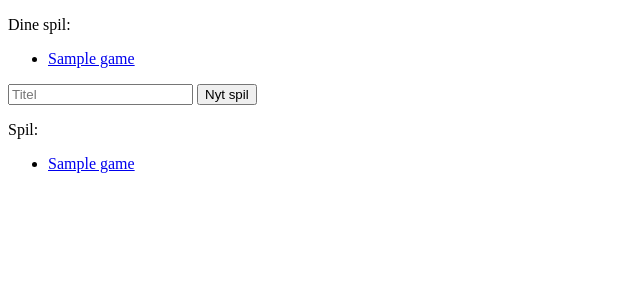
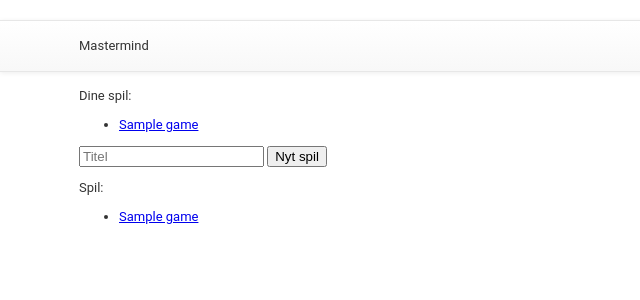
Before and after one commit to Mortal/mastermind, a Django app: template mastermind/templates/mastermind/home.html in a window 1280 px wide. Shown: the top 300 px of the page, without its empty margins (0-640 px from the left). Run offline with Django 3.2, Linux system fonts and the light colour scheme; the template is opened without the code that fills it: most values are stand-ins (such as "Sample title", 1, 10 or a date in 2020).

Commit message:
Add style

```diff
--- /dev/null
+++ b/mastermind/static/mastermind/style.css
@@ -0,0 +1,94 @@
+/* vim:set sw=4 et: */
+body {
+    font-size: 13px;
+    line-height: 16px;
+    font-family: "Roboto", "Lucida Grande", Verdana, Arial, sans-serif;
+    color: #333;
+    margin: 20px 0;
+}
+h1 {
+    margin: 0 0 20px;
+    font-weight: 300;
+    font-size: 20px;
+    color: #666;
+}
+table {
+    border-collapse: collapse;
+}
+table.wide-table {
+    width: 100%;
+}
+td, th {
+    padding: 8px;
+    border-bottom: 1px solid #eee;
+}
+thead tr {
+    background-color: #f6f6f6;
+}
+thead th {
+    font-size: 11px;
+    text-transform: uppercase;
+    text-align: left;
+    border-top: 1px solid #eee;
+    border-bottom: 1px solid #eee;
+}
+tr:nth-child(even) {
+    background-color: #f9f9f9;
+}
+
+.container {
+    padding: 0 8px;
+    margin: 0 auto;
+    box-sizing: border-box;
+}
+
+nav {
+    -webkit-box-shadow: inset 0 1px 0 rgba(255,255,255,.15),0 1px 5px rgba(0,0,0,.075);
+    box-shadow: inset 0 1px 0 rgba(255,255,255,.15),0 1px 5px rgba(0,0,0,.075);
+    background-image:-webkit-linear-gradient(top,#fff 0,#f8f8f8 100%);
+    background-image:-o-linear-gradient(top,#fff 0,#f8f8f8 100%);
+    background-image:-webkit-gradient(linear,left top,left bottom,from(#fff),to(#f8f8f8));
+    background-image:linear-gradient(to bottom,#fff 0,#f8f8f8 100%);
+    border: 1px solid #E7E7E7;
+    border-width: 1px 0;
+    margin-bottom: 16px;
+}
+
+nav a, nav a:link, nav a:visited {
+    color: #333;
+    text-decoration: none;
+}
+
+nav ul {
+    list-style-type: none;
+    display: flex;
+    display: -webkit-flex;
+    flex-direction: row;
+    -webkit-flex-direction: row;
+    min-height: 50px;
+}
+
+nav li {
+    margin-right: 1em;
+    line-height: 50px;
+}
+
+@media (min-width: 768px) {
+    .container {
+        width: 750px;
+        padding: 0 24px;
+    }
+
+}
+
+@media (min-width: 992px) {
+    .container {
+        width: 970px;
+    }
+}
+
+@media (min-width: 1200px) {
+    .container {
+        width: 1170px;
+    }
+}
--- a/mastermind/templates/mastermind/base.html
+++ b/mastermind/templates/mastermind/base.html
@@ -1,12 +1,24 @@
+{% load staticfiles %}
 <!DOCTYPE html>
 <html>
 <head>
 <meta charset="utf-8" />
 <title>{% block fulltitle %}{% block title %}{% endblock %} - Mastermind{% endblock %}</title>
+<meta name="viewport"
+content="width=device-width, initial-scale=1, minimum-scale=1, maximum-scale=1" />
+<meta name="referrer" content="origin" />
+<link rel="stylesheet" type="text/css" href="{% static 'mastermind/style.css' %}" />
 {% block head %}{% endblock %}
 </head>
 <body>
+<nav>
+<ul class="container">
+<a href="/"><li>Mastermind</li></a>
+</ul>
+</nav>
+<div class="container">
 {% block content %}
 {% endblock %}
+</div>
 </body>
 </html>
```
